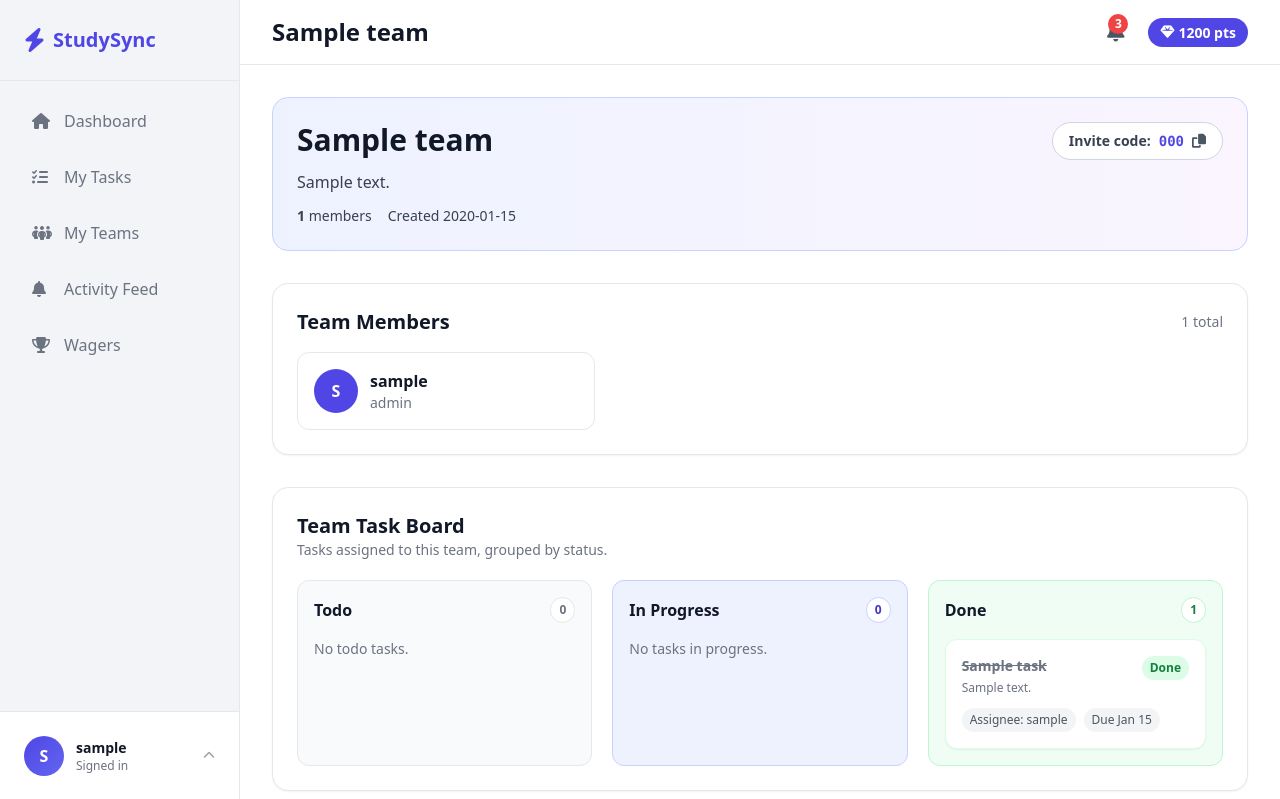
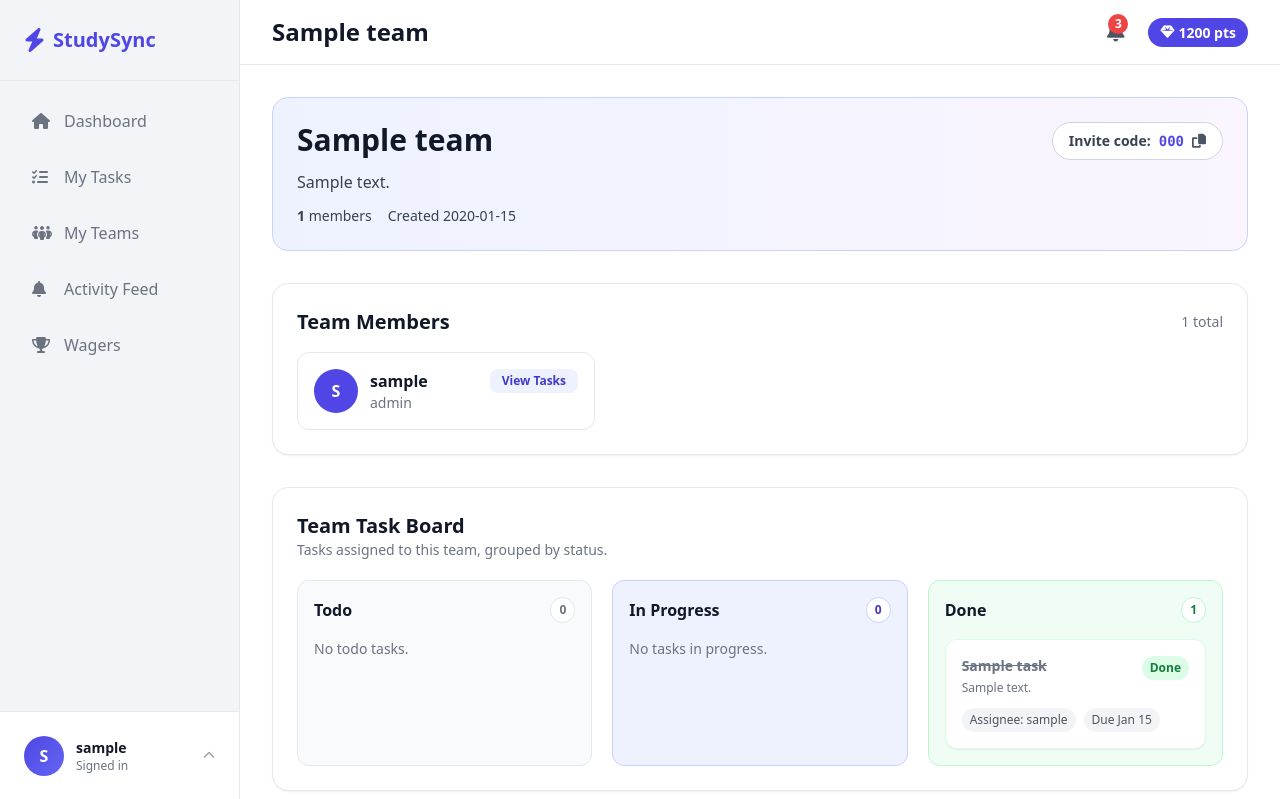
Before and after one commit to dannyc169/Agile-Development-Team-Project, a Flask app: page /teams/1 in a window 1280 px wide. Shown: the top 799 px of the page. Run offline with Flask 3, Linux system fonts and the light colour scheme; a user stored in the database is signed in; tables that the repository leaves empty hold one stand-in row (values such as "Sample post"); some libraries are stand-ins or nearby versions.

Commit message:
Render view tasks action for team members
Add View Tasks links to team member cards on the team detail page.

```diff
--- a/studysync/app/templates/teams/detail.html
+++ b/studysync/app/templates/teams/detail.html
@@ -92,6 +92,7 @@
     <div class="grid grid-cols-1 md:grid-cols-2 xl:grid-cols-3 gap-4">
         {% for row in member_rows %}
             <div class="rounded-xl border border-gray-200 p-4">
+                <div class="flex items-start justify-between gap-3">
                     <div class="flex items-center gap-3">
                         <div class="w-11 h-11 rounded-full bg-indigo-600 text-white font-bold flex items-center justify-center">
                             {{ row.user.username[:1]|upper }}
@@ -105,6 +106,12 @@
                                 {{ row.role }}
                             </div>
                         </div>
+                    </div>
+
+                    <a href="{{ url_for('teams.member_tasks', team_id=team.id, user_id=row.user.id) }}"
+                       class="px-3 py-1 rounded-lg bg-indigo-50 hover:bg-indigo-100 text-indigo-700 text-xs font-semibold transition">
+                        View Tasks
+                    </a>
                 </div>
             </div>
         {% else %}
```
Lines whose indentation alone changed are shown as unchanged.
